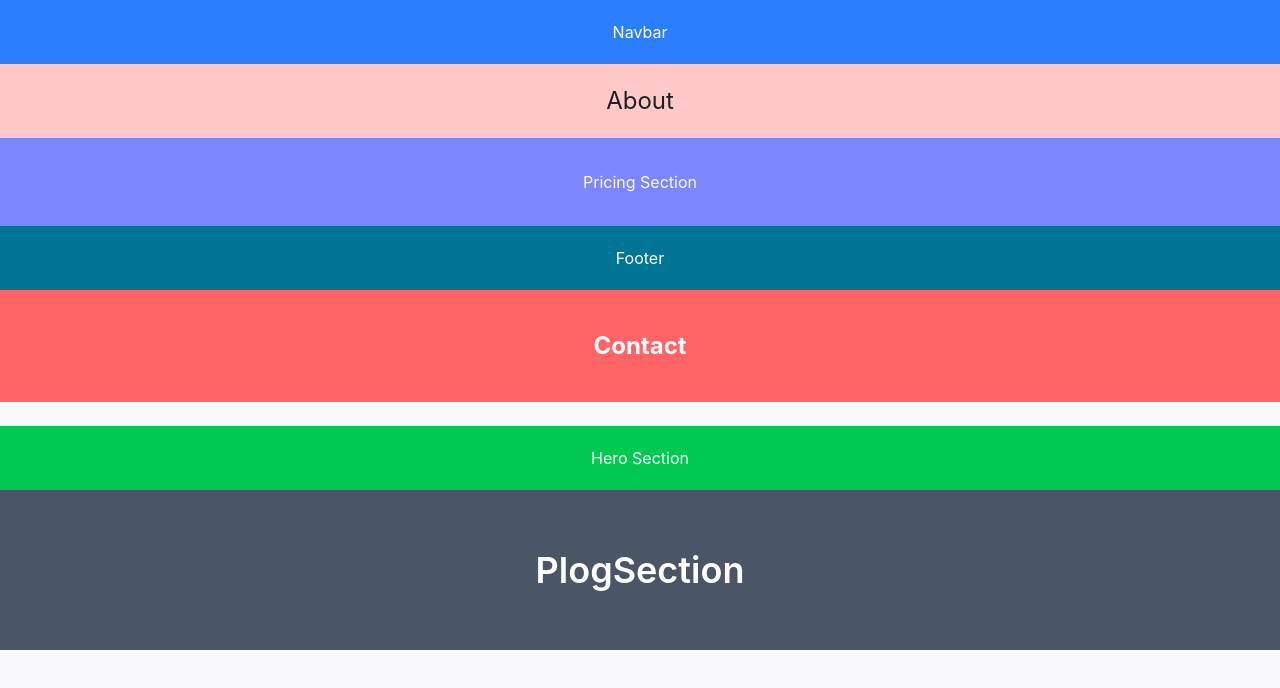
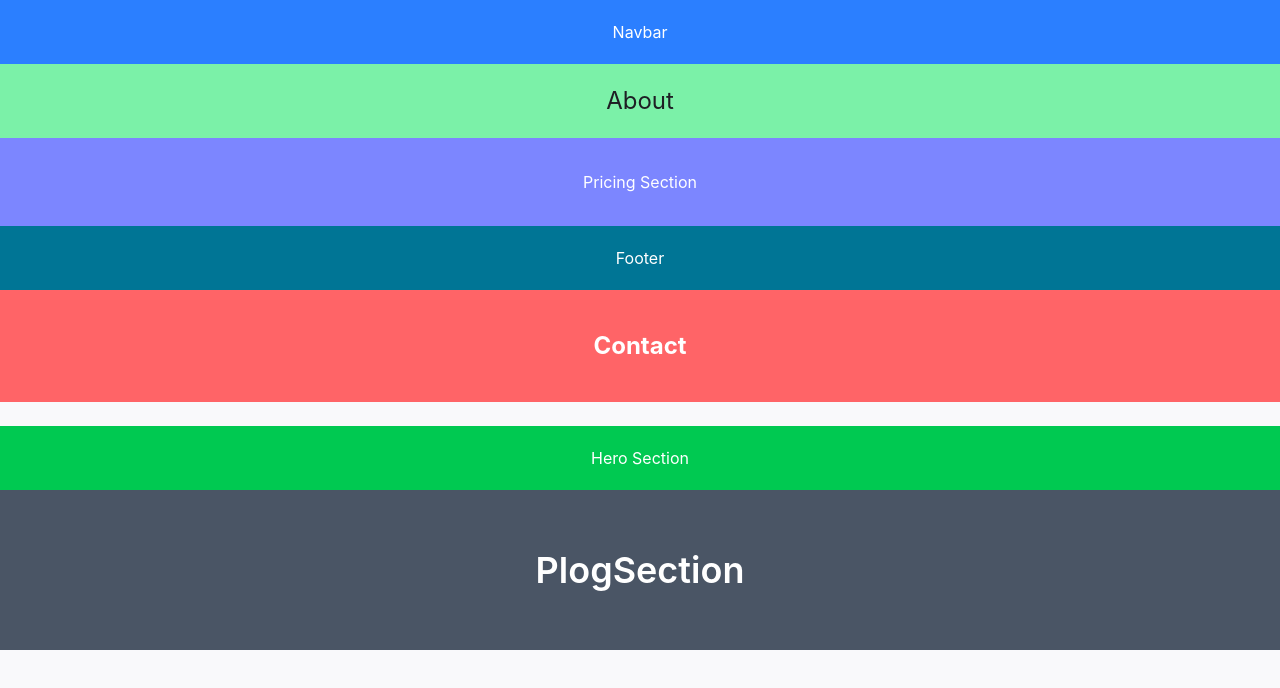
Before and after one commit to eslam-mohamedl/Session-5, a Next.js app: page / in a window 1280 px wide. Shown: the top 688 px of the page. Built offline with nearby package versions, Linux system fonts and the light colour scheme.

Commit message:
style(about): change about bg color

```diff
--- a/src/components/organisms/About.tsx
+++ b/src/components/organisms/About.tsx
@@ -2,6 +2,6 @@ import React from 'react'
 
 export default function About() {
   return (
-    <div className='bg-red-200 text-xl flex justify-center items-center !p-5'>About</div>
+    <div className='bg-green-300 text-xl flex justify-center items-center !p-5'>About</div>
   )
 }
```
